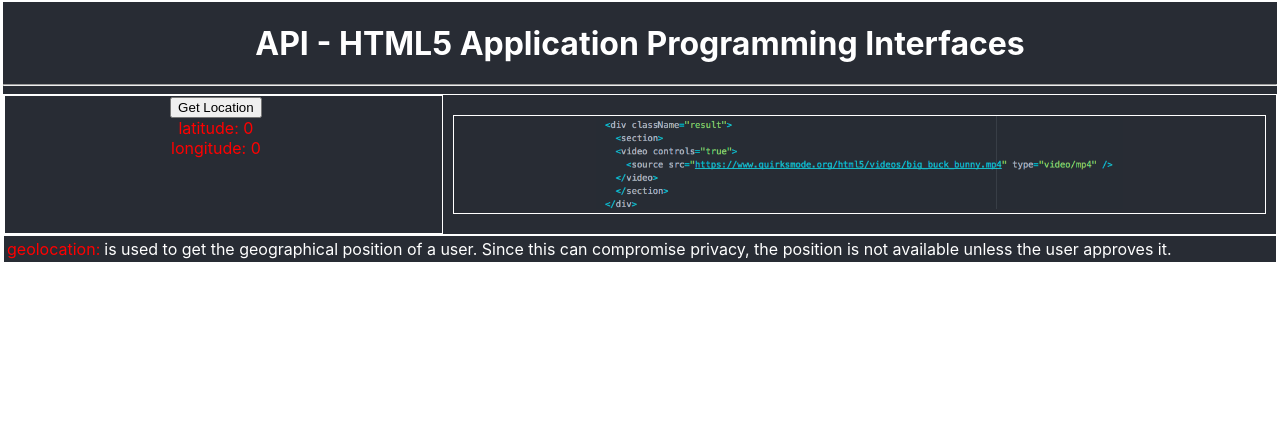
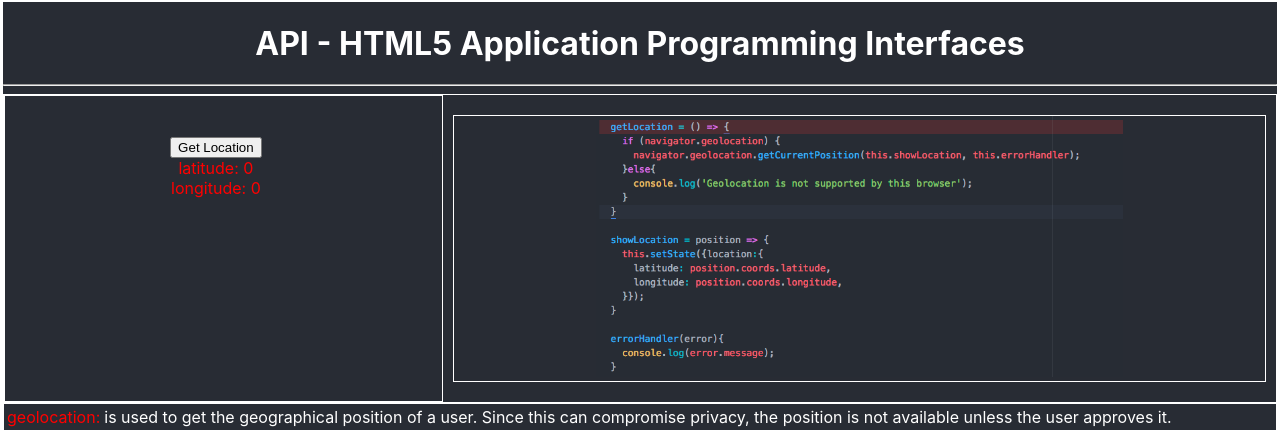
Before and after one commit to cjimenez-tiempodev/hello-world, a React (Create React App) app in the folder App/front-review/: page / in a window 1280 px wide. Shown: the part 5007-5438 px from the top of the page. Before the commit the page ends 5273 px from the top, so only its background shows below. Built offline with nearby package versions, Linux system fonts and the light colour scheme.

Commit message:
App: HTML5 API Geolocation update

```diff
--- a/App/front-review/src/App.css
+++ b/App/front-review/src/App.css
@@ -24,7 +24,7 @@
   width: 35%;
 }
 
-.audio {
+.center {
   padding-top: 40px;
 }
 
--- a/App/front-review/src/App.js
+++ b/App/front-review/src/App.js
@@ -1,5 +1,5 @@
 import React, { Component } from 'react';
-import {DocumentStructure, TextFormat, Links, ImagesFormat, HTML5Semantic, InputTypes, Graphics, Multimedia, HTML5API} from './html/common/index';
+import {DocumentStructure, TextFormat, Links, ImagesFormat, HTML5Semantic, InputTypes, Graphics, Multimedia, HTML5Geolocation} from './html/common/index';
 import './App.css';
 
 class App extends Component {
@@ -14,7 +14,7 @@
         <InputTypes />
         <Graphics />
         <Multimedia />
-        <HTML5API />
+        <HTML5Geolocation />
       </div>
     );
   }
--- a/App/front-review/src/html/common/api.js
+++ b/App/front-review/src/html/common/APIGeolocation.js
@@ -1,9 +1,9 @@
 import React, {Component} from 'react';
 import html5 from './constDefinitions';
-import codeImage from './assets/videoCode.png';
+import codeImage from './assets/geolocationCode.png';
 import DisplayDefinition from './general/displayDef';
 
-class HTML5API extends Component {
+class HTML5Geolocation extends Component {
 
   constructor(props){
     super(props);
@@ -21,11 +21,9 @@
     }else{
       console.log('Geolocation is not supported by this browser');
     }
-    console.log(this.state.location);
   }
 
   showLocation = position => {
-    console.log(position);
     this.setState({location:{
       latitude: position.coords.latitude,
       longitude: position.coords.longitude,
@@ -44,7 +42,7 @@
 
       <div className="example">
 
-        <div className="result">
+        <div className="result center">
           <section>
           <button onClick={this.getLocation}>Get Location</button><br/>
           <span>latitude: {this.state.location.latitude}</span><br />
@@ -72,4 +70,4 @@
 
 }
 
-export default HTML5API;
+export default HTML5Geolocation;
--- a/App/front-review/src/html/common/index.js
+++ b/App/front-review/src/html/common/index.js
@@ -6,7 +6,7 @@
 import InputTypes from './inputTypes';
 import Graphics from './graphics';
 import Multimedia from './multimedia';
-import HTML5API from './api';
+import HTML5Geolocation from './APIGeolocation';
 
 export default DocumentStructure;
-export {DocumentStructure, TextFormat, Links, ImagesFormat, HTML5Semantic, InputTypes, Graphics, Multimedia, HTML5API};
+export {DocumentStructure, TextFormat, Links, ImagesFormat, HTML5Semantic, InputTypes, Graphics, Multimedia, HTML5Geolocation};
--- a/App/front-review/src/html/common/multimedia.js
+++ b/App/front-review/src/html/common/multimedia.js
@@ -11,7 +11,7 @@
 
     <div className="example">
 
-      <div className="result audio">
+      <div className="result center">
         <section>
         <audio controls>
           <source src="https://www.soundhelix.com/examples/mp3/SoundHelix-Song-1.mp3" type="audio/mp3" />
```
Also changed, not shown: App/front-review/src/html/common/assets/geolocationCode.png (added).
